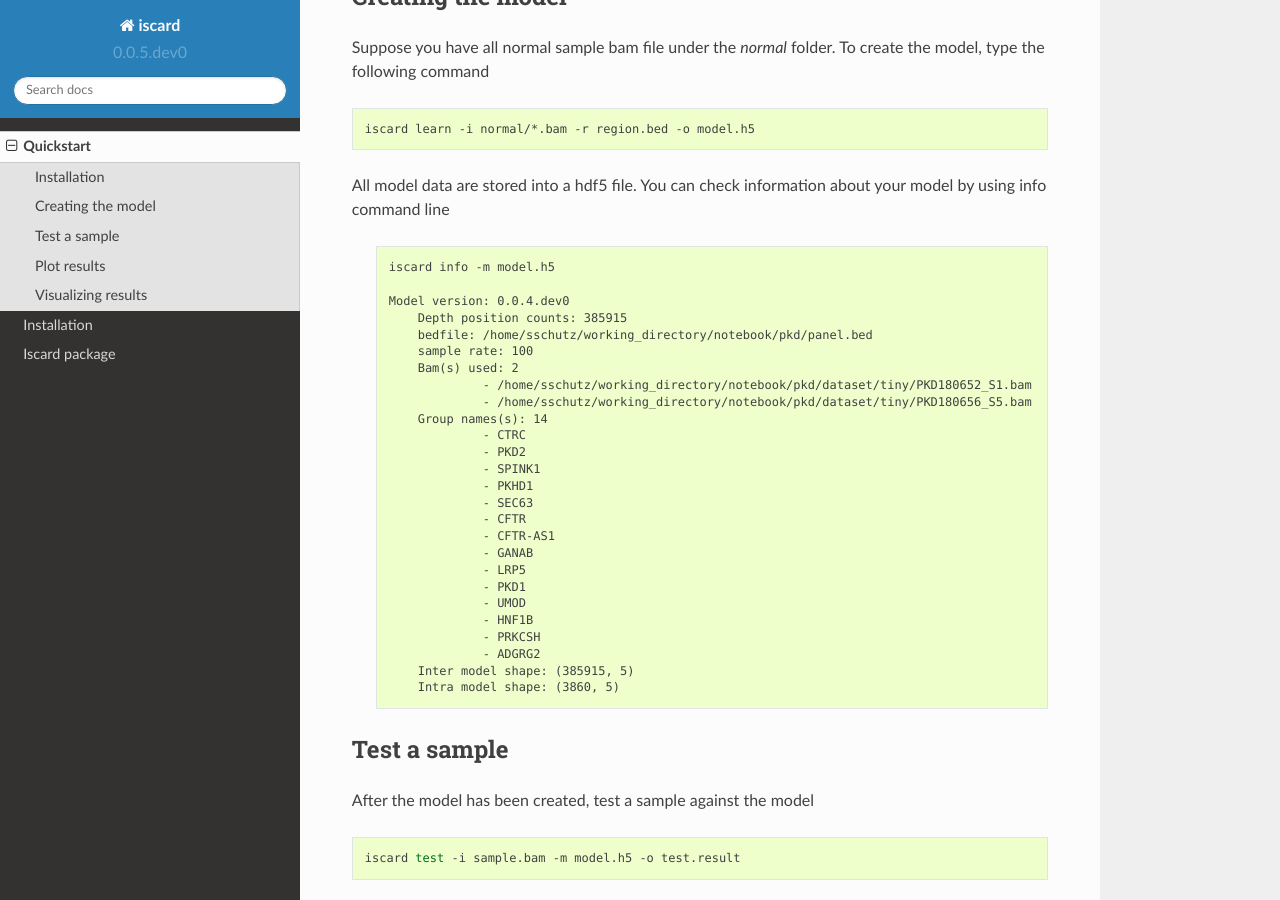
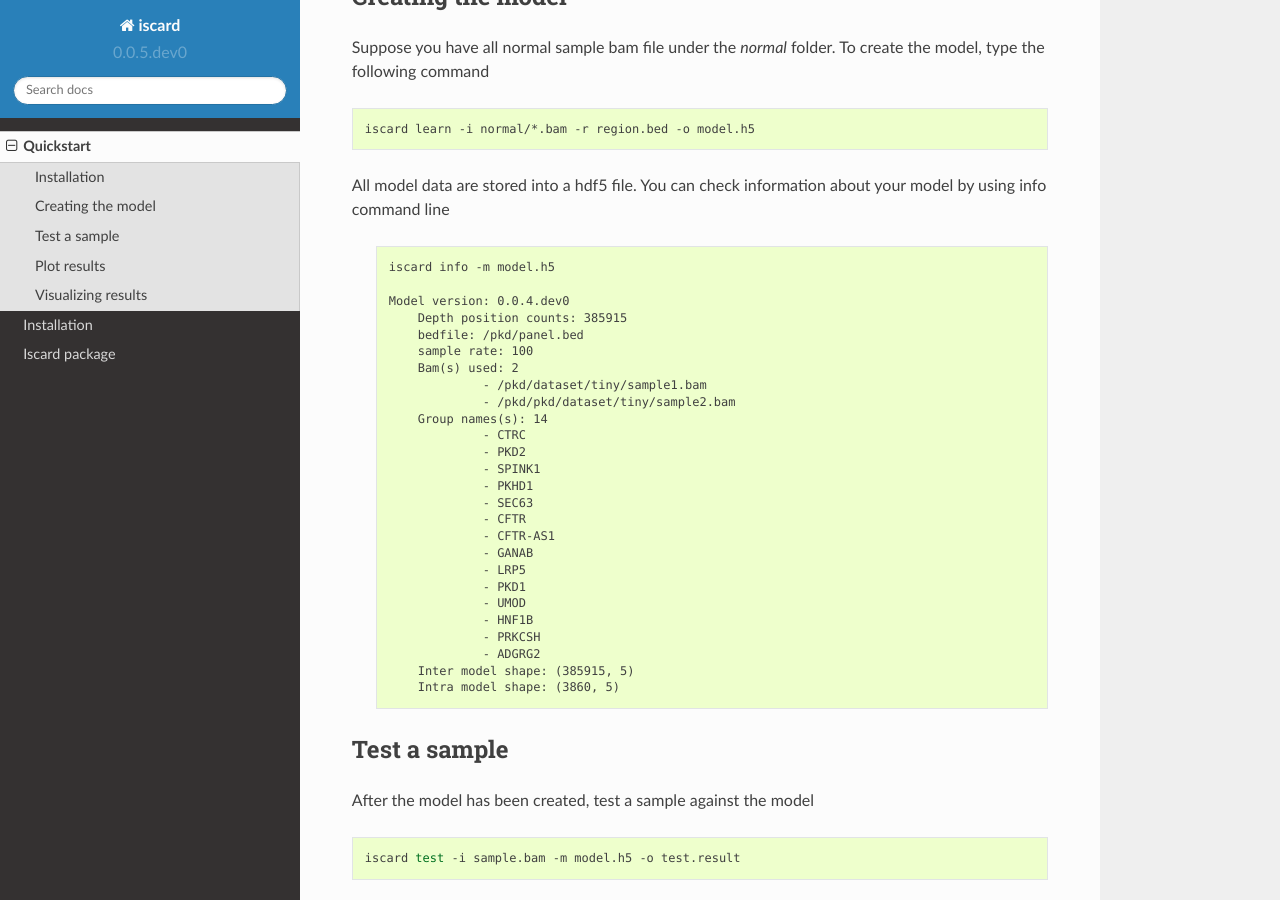
Before and after one commit to dridk/iscard, a Sphinx documentation site: the page built from docs/source/quickstart.rst, in a window 1280 px wide and 900 px high, scrolled down 399 px. Built offline with Sphinx 7.4.7 and the Read the Docs theme 2.0.0, drawn with Linux system fonts in a browser that asks for light colours; pages that are not in the unit, such as notebooks, are missing from menus.

Commit message:
rename file

```diff
--- a/docs/source/quickstart.rst
+++ b/docs/source/quickstart.rst
@@ -30,11 +30,11 @@ using info command line
 
     Model version: 0.0.4.dev0
 	Depth position counts: 385915
-	bedfile: /home/sschutz/working_directory/notebook/pkd/panel.bed
+	bedfile: /pkd/panel.bed
 	sample rate: 100
 	Bam(s) used: 2
-	         - /home/sschutz/working_directory/notebook/pkd/dataset/tiny/PKD180652_S1.bam
-	         - /home/sschutz/working_directory/notebook/pkd/dataset/tiny/PKD180656_S5.bam
+	         - /pkd/dataset/tiny/sample1.bam
+	         - /pkd/pkd/dataset/tiny/sample2.bam
 	Group names(s): 14
 	         - CTRC
 	         - PKD2
```
